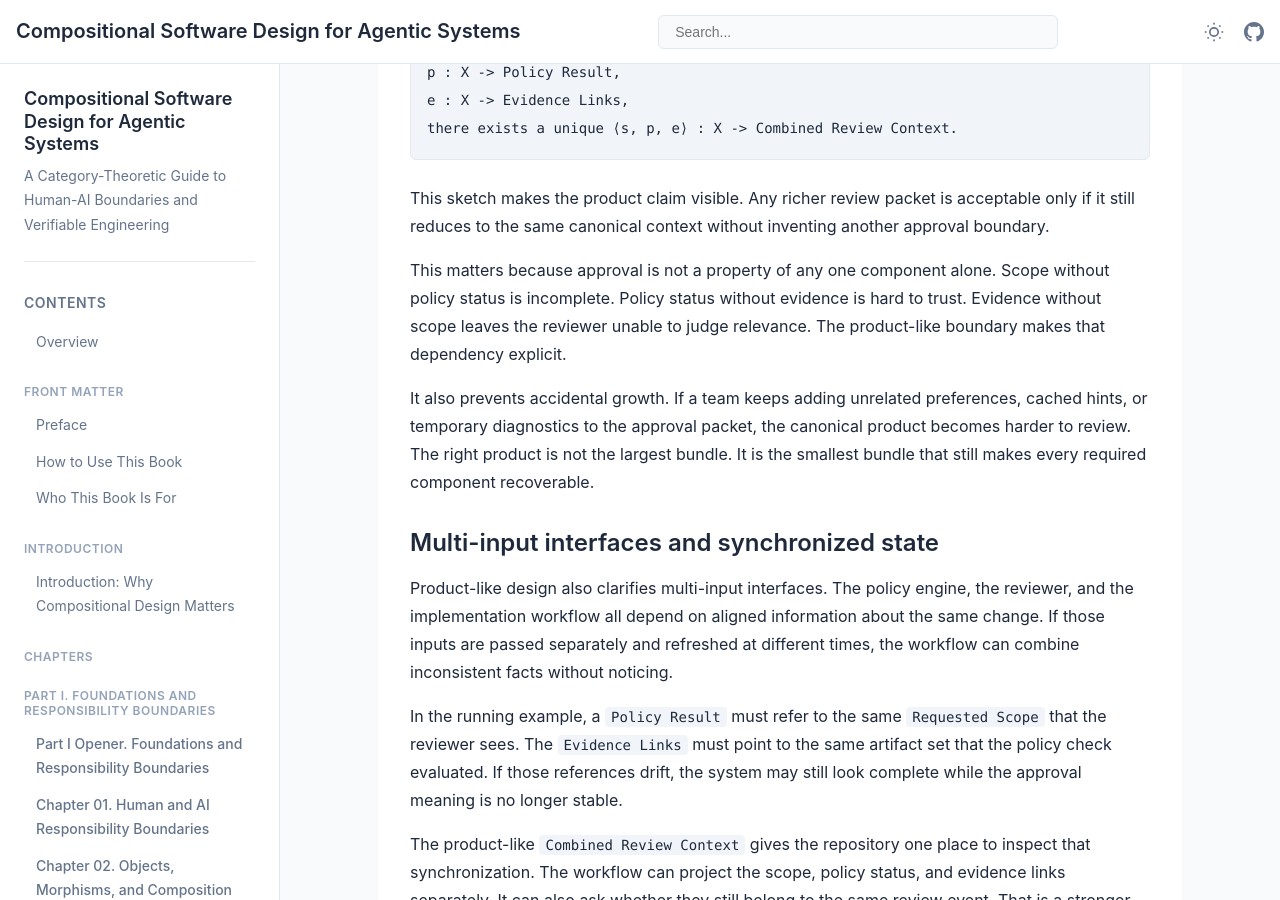
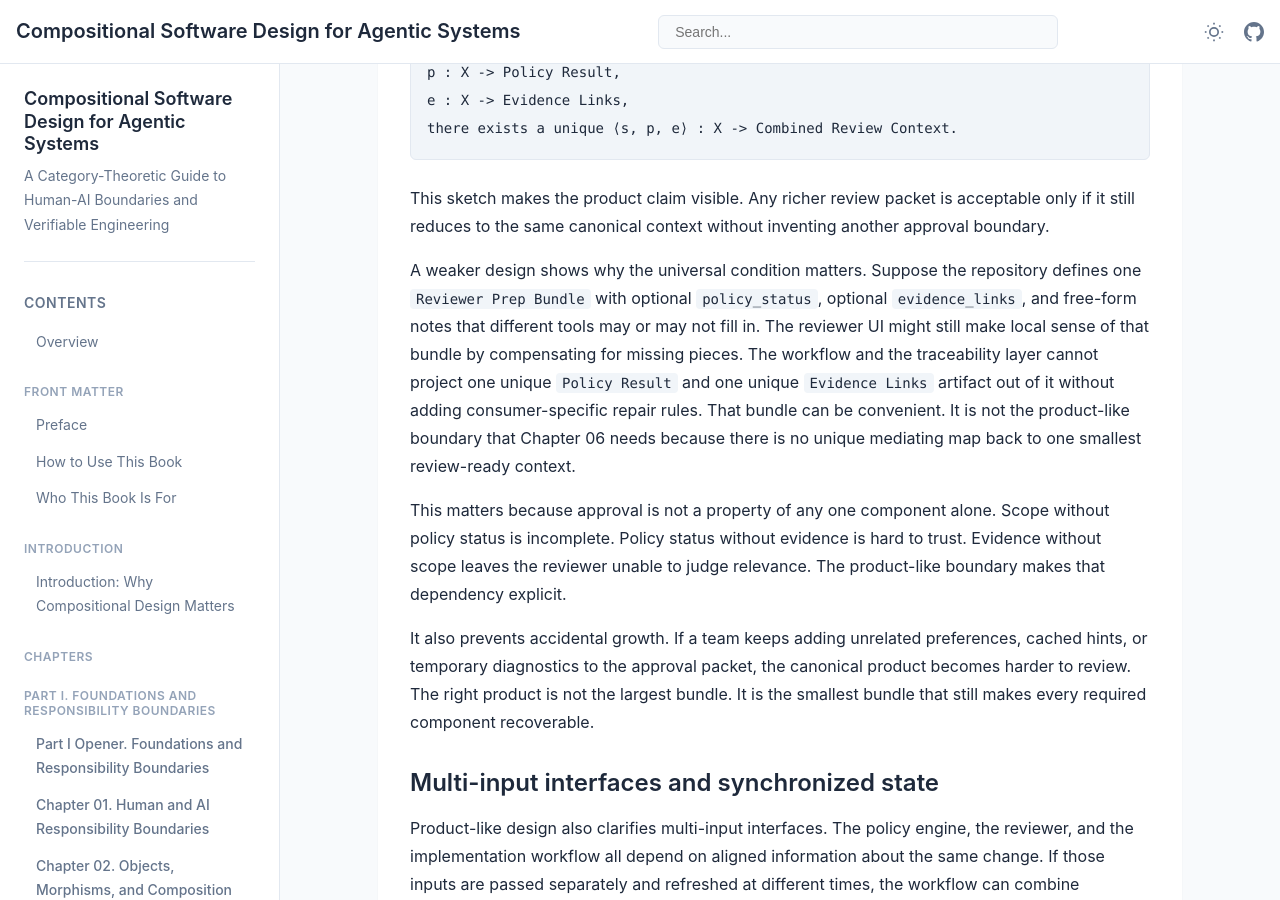
Before and after one commit to itdojp/composable-software-design-book, a Jekyll site: the page built from src/chapter-chapter06/index.md, in a window 1280 px wide and 900 px high, scrolled down 4028 px. Built offline with Jekyll 4.4.1, drawn with Linux system fonts in a browser that asks for light colours; some of the changed text lies outside the part shown.

Commit message:
Strengthen core theory payoffs in Chapters 06 and 07

```diff
--- a/src/chapter-chapter06/index.md
+++ b/src/chapter-chapter06/index.md
@@ -128,6 +128,13 @@ there exists a unique ⟨s, p, e⟩ : X -> Combined Review Context.
 This sketch makes the product claim visible.
 Any richer review packet is acceptable only if it still reduces to the same canonical context without inventing another approval boundary.
 
+A weaker design shows why the universal condition matters.
+Suppose the repository defines one `Reviewer Prep Bundle` with optional `policy_status`, optional `evidence_links`, and free-form notes that different tools may or may not fill in.
+The reviewer UI might still make local sense of that bundle by compensating for missing pieces.
+The workflow and the traceability layer cannot project one unique `Policy Result` and one unique `Evidence Links` artifact out of it without adding consumer-specific repair rules.
+That bundle can be convenient.
+It is not the product-like boundary that Chapter 06 needs because there is no unique mediating map back to one smallest review-ready context.
+
 This matters because approval is not a property of any one component alone.
 Scope without policy status is incomplete.
 Policy status without evidence is hard to trust.
@@ -200,6 +207,12 @@ Coproduct sketch:
 
 The injections make route origin explicit while preserving one downstream review boundary.
 The workflow may branch on route-specific obligations, but it should not create a second canonical approval meaning after route selection.
+
+A weaker alternative would keep one `needs_escalation` flag inside the plan and let each downstream tool decide for itself what that flag means.
+That looks simpler until a third route appears or one consumer starts treating escalation as a policy exception while another treats it as a review-order hint.
+At that point the repository no longer has one shared route boundary.
+It has several local interpretations that only happen to share a label.
+The coproduct-like design earns its place because each new route must enter through one named injection instead of teaching every consumer a new private branch rule.
 
 This is better than hiding the distinction inside free-form comments or a boolean flag.
 An opaque flag says that some difference exists.
```
Also changed, not shown: src/chapter-chapter07/index.md (+13 -0 lines).
